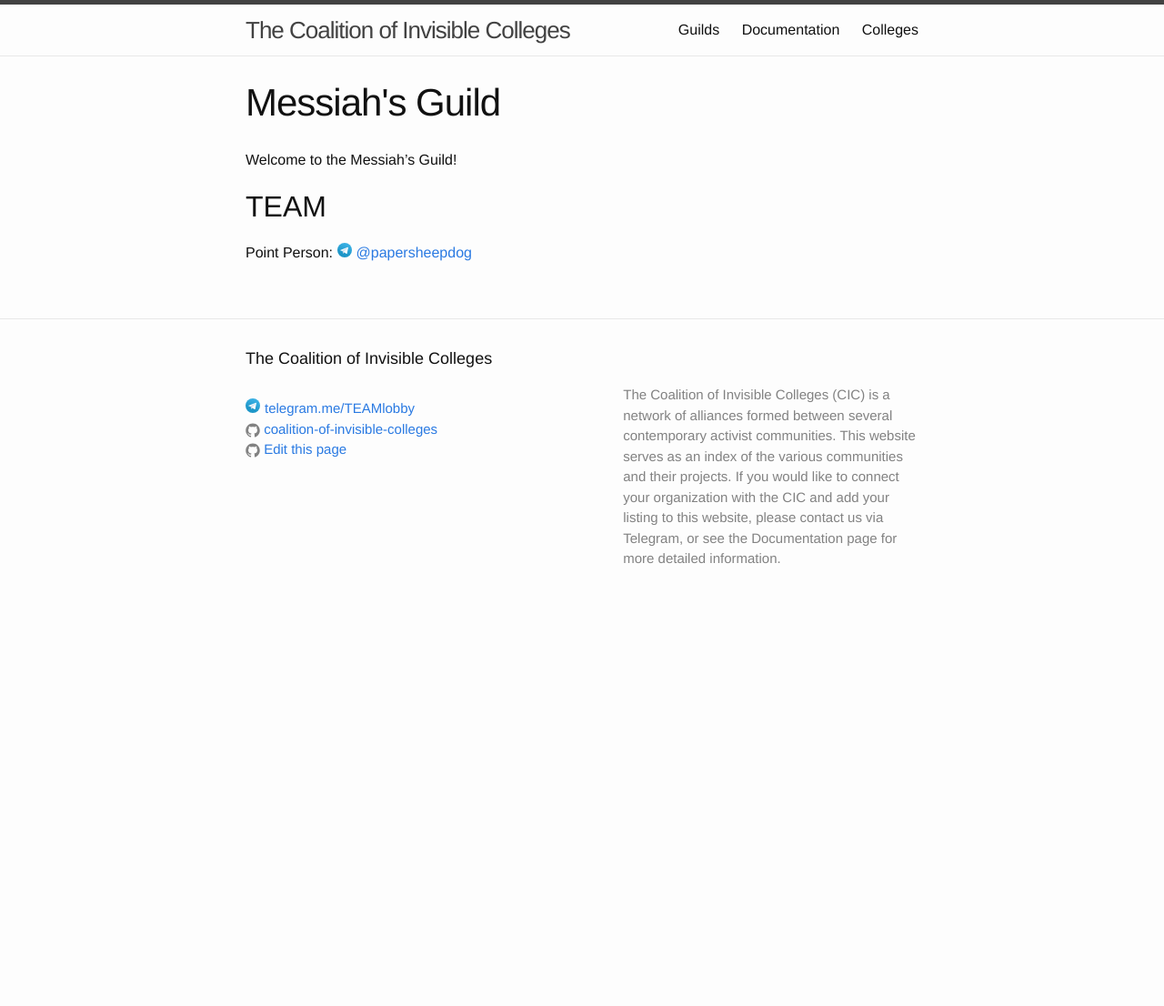
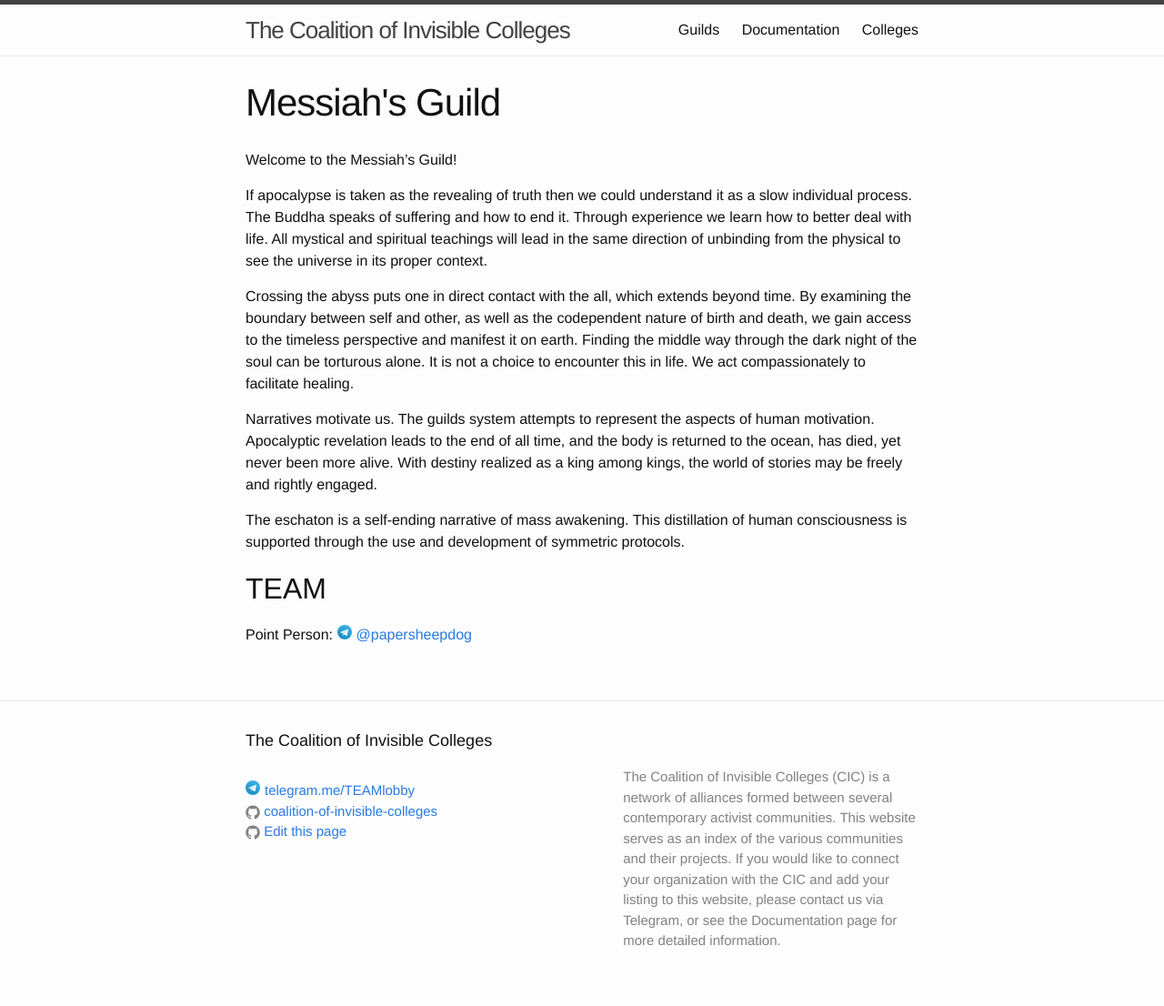
Before and after one commit to coalition-of-invisible-colleges/cic.github.io, a Jekyll site: the page built from guilds/messiahs.md, in a window 1280 px wide. Shown: the whole page at 91% size. Built offline with Jekyll 4.4.1, drawn with Linux system fonts in a browser that asks for light colours; before the commit the page ends 900 px from its top, so only the background shows below that.

Commit message:
added description

```diff
--- a/guilds/messiahs.md
+++ b/guilds/messiahs.md
@@ -5,3 +5,11 @@ guild: messiahs
 permalink: /guilds/messiahs/
 ---
 Welcome to the Messiah's Guild!
+
+If apocalypse is taken as the revealing of truth then we could understand it as a slow individual process. The Buddha speaks of suffering and how to end it. Through experience we learn how to better deal with life. All mystical and spiritual teachings will lead in the same direction of unbinding from the physical to see the universe in its proper context.
+
+Crossing the abyss puts one in direct contact with the all, which extends beyond time. By examining the boundary between self and other, as well as the codependent nature of birth and death, we gain access to the timeless perspective and manifest it on earth. Finding the middle way through the dark night of the soul can be torturous alone. It is not a choice to encounter this in life. We act compassionately to facilitate healing.
+
+Narratives motivate us. The guilds system attempts to represent the aspects of human motivation. Apocalyptic revelation leads to the end of all time, and the body is returned to the ocean, has died, yet never been more alive. With destiny realized as a king among kings, the world of stories may be freely and rightly engaged.
+
+The eschaton is a self-ending narrative of mass awakening. This distillation of human consciousness is supported through the use and development of symmetric protocols.
```
